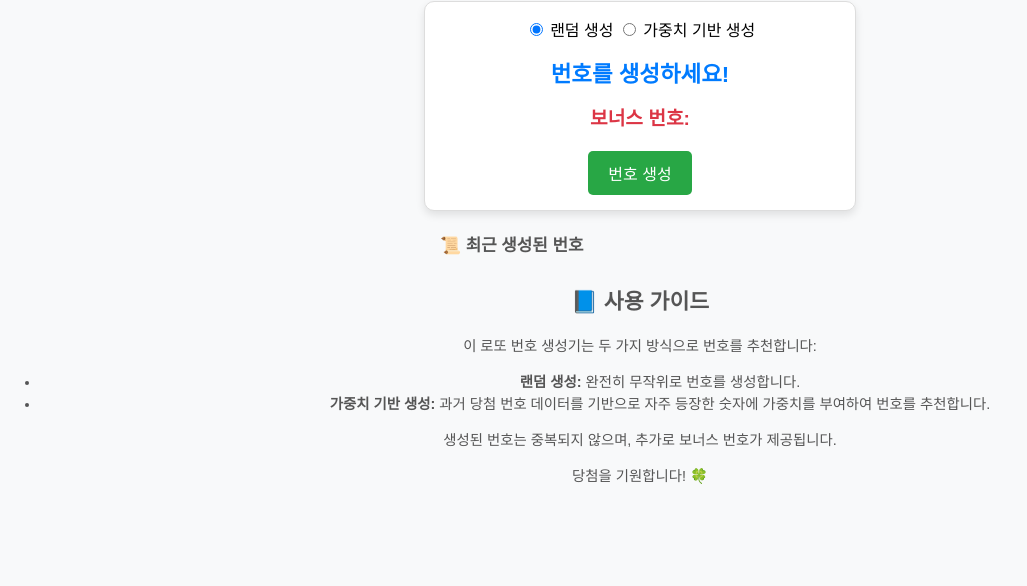
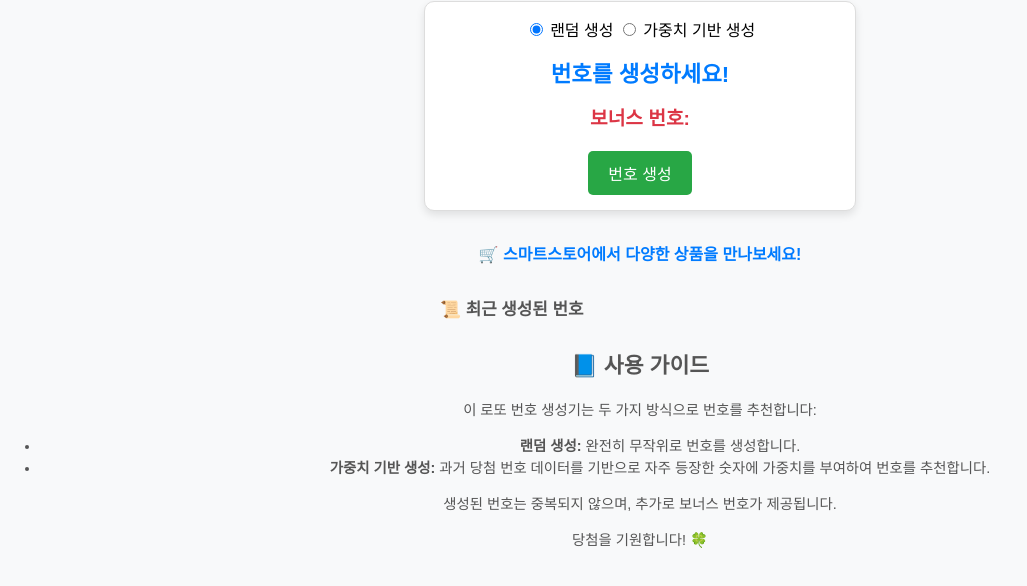
Before and after one commit to kimeezy/lotto, a plain HTML site: page index.html in a window 1280 px wide. Shown: the part 80-666 px from the top of the page, without its empty margins (0-1027 px from the left). Drawn offline with Linux system fonts and the light colour scheme.

Commit message:
Update index.html
스마트스토어 링크 삽입

```diff
--- a/index.html
+++ b/index.html
@@ -81,6 +81,19 @@
             padding: 5px 10px;
             border-radius: 5px;
         }
+        .store-promo {
+            margin: 30px auto;
+            text-align: center;
+        }
+        .store-promo a {
+            font-size: 1em;
+            color: #007bff;
+            text-decoration: none;
+            font-weight: bold;
+        }
+        .store-promo a:hover {
+            text-decoration: underline;
+        }
         .description {
             margin-top: 30px;
             font-size: 0.9em;
@@ -116,6 +129,10 @@
         <div class="numbers" id="lottoNumbers">번호를 생성하세요!</div>
         <div class="bonus-number" id="bonusNumber">보너스 번호: </div>
         <button onclick="generateLottoNumbers()">번호 생성</button>
+    </div>
+
+    <div class="store-promo">
+        <a href="https://smartstore.naver.com/every_mate" target="_blank">🛒 스마트스토어에서 다양한 상품을 만나보세요!</a>
     </div>
 
     <div class="history">
```
